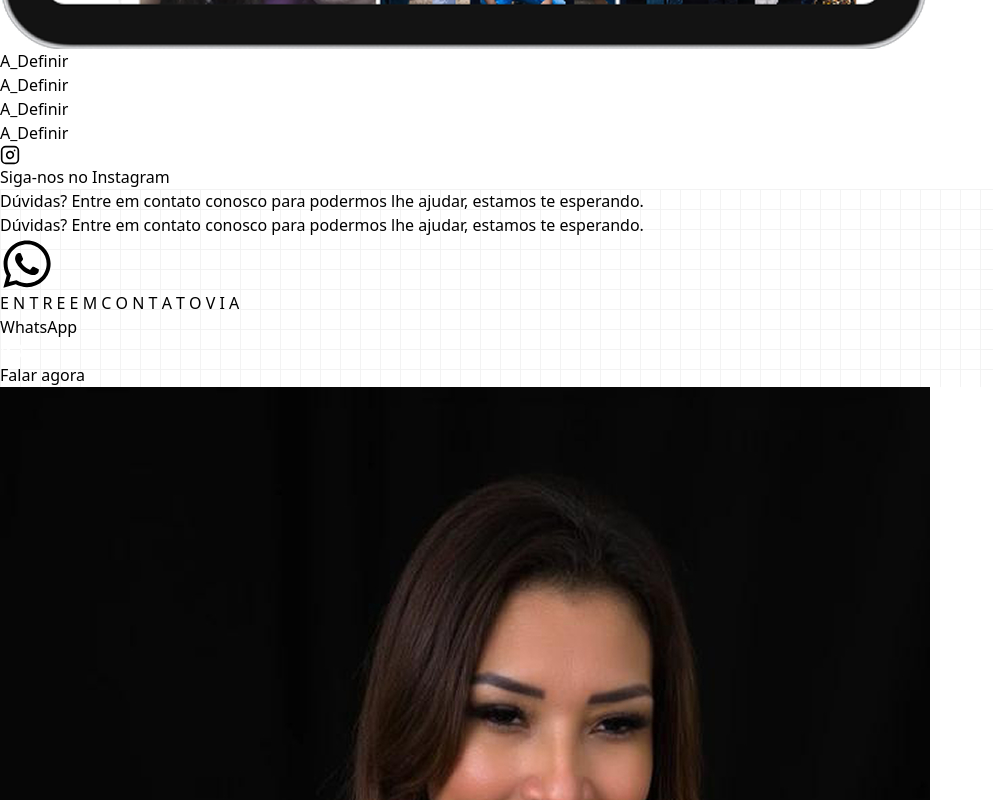
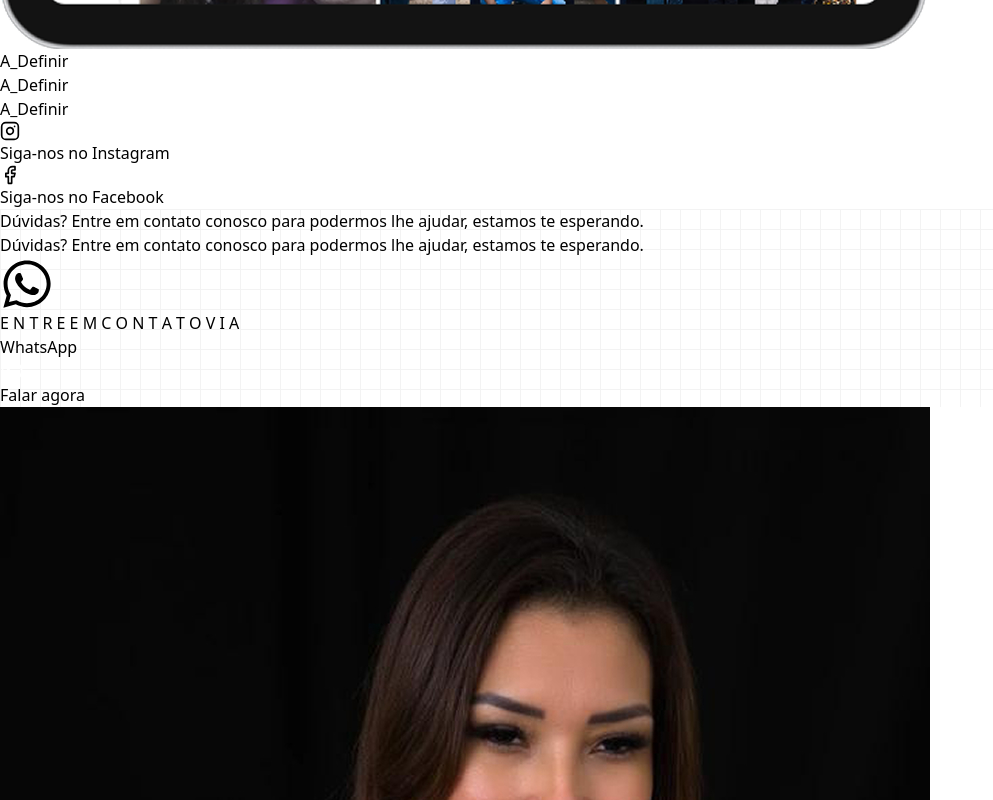
Before and after one commit to Paper-Street-Softwares/Dev-Template, a React (Vite) app: page / in a window 1280 px wide. Shown: the part 3340-4140 px from the top of the page, without its empty margins (0-993 px from the left). Built offline with nearby package versions, Linux system fonts and the light colour scheme; a web font is replaced by a local one.

Commit message:
fix: infos e rede social

```diff
--- a/src/content/content.jsx
+++ b/src/content/content.jsx
@@ -53,19 +53,19 @@ import { FileText } from "lucide-react";
 const currentYear = new Date().getFullYear();
 
 export const infos = {
-  name: "A_Definir",
+  name: "Dra. Elizangela Vara",
   email: "contato", // Email desejado pelo cliente
   emailSecundario: "A_Definir", // Email desejado pelo cliente
-  domain: "A_Definir", // Sem "www"
+  domain: "varaadvogadosassociados.com.br", // Sem "www"
   phone: {
-    ddd: "A_Definir",
-    firstPart: "A_Definir", // Apenas os 5 primeiros números (incluindo o 9)
-    secondPart: "A_Definir", // Apenas os 4 últimos números
+    ddd: "16",
+    firstPart: "98134", // Apenas os 5 primeiros números (incluindo o 9)
+    secondPart: "7570", // Apenas os 4 últimos números
   },
   phoneSecundario: {
-    ddd: "A_Definir",
-    firstPart: "A_Definir", // Apenas os 5 primeiros números (incluindo o 9)
-    secondPart: "A_Definir", // Apenas os 4 últimos números
+    ddd: "35",
+    firstPart: "99967", // Apenas os 5 primeiros números (incluindo o 9)
+    secondPart: "1935", // Apenas os 4 últimos números
   },
   phoneTerciario: {
     ddd: "A_Definir",
@@ -75,9 +75,9 @@ export const infos = {
   endereco: (
     <div>
       <p>Endereço:</p>
-      <p>A_Definir</p>
-      <p>A_Definir</p>
-      <p>A_Definir</p>
+      <p>Rua dos Jasmins,</p>
+      <p>940 – Jardim Flórida Franca - SP,</p>
+      <p>CEP: 14403-277</p>
     </div>
   ),
   enderecoSecundario: (
@@ -92,12 +92,12 @@ export const infos = {
     <div>
       <p>Horário de expediente:</p>
       <p>Segunda a Sexta-feira</p>
-      <p>A_Definir</p>
+      <p>Atendimento 24h</p>
     </div>
   ),
   obs: <span className="italic">A Definir</span>,
-  instagramProfile: "A_definir", // Sem o @
-  facebookProfile: "A_Definir",
+  instagramProfile: "elizangelavara", // Sem o @
+  facebookProfile: "elizangela.vara",
   linkeDinProfile: "A_Definir",
   x: "A_Definir",
   whatsappDefaultMessage:
@@ -404,7 +404,7 @@ const content = {
         miniTag: "A_Definir",
         title: "A_Definir",
         subtitle: "A_Definir",
-        paragraph: <p>A_Definir</p>,
+        paragraph: <p></p>,
         labelInstagram: "Siga-nos no Instagram",
         labelFacebook: "Siga-nos no Facebook",
         labelLinkedin: "Siga-nos no LinkedIn",
--- a/src/pages/Index.jsx
+++ b/src/pages/Index.jsx
@@ -43,6 +43,7 @@ export default function Index() {
       <AboutInstagram
         colorMode={colorMode}
         instagram={true}
+        facebook={true}
         socialPrint={true}
       />
       {/* <Cta colorMode={colorMode} /> */}
@@ -54,11 +55,12 @@ export default function Index() {
       <FooterSocial
         colorMode={colorMode}
         addresSecundario={false}
-        phoneSecundario={false}
+        phoneSecundario={true}
         phoneTerciario={false}
         expedientesecond={false}
         addres={true}
         instagram={true}
+        facebook={true}
       />
       <FloatingWhatsappButton />
       <BackToTopButton />
```
